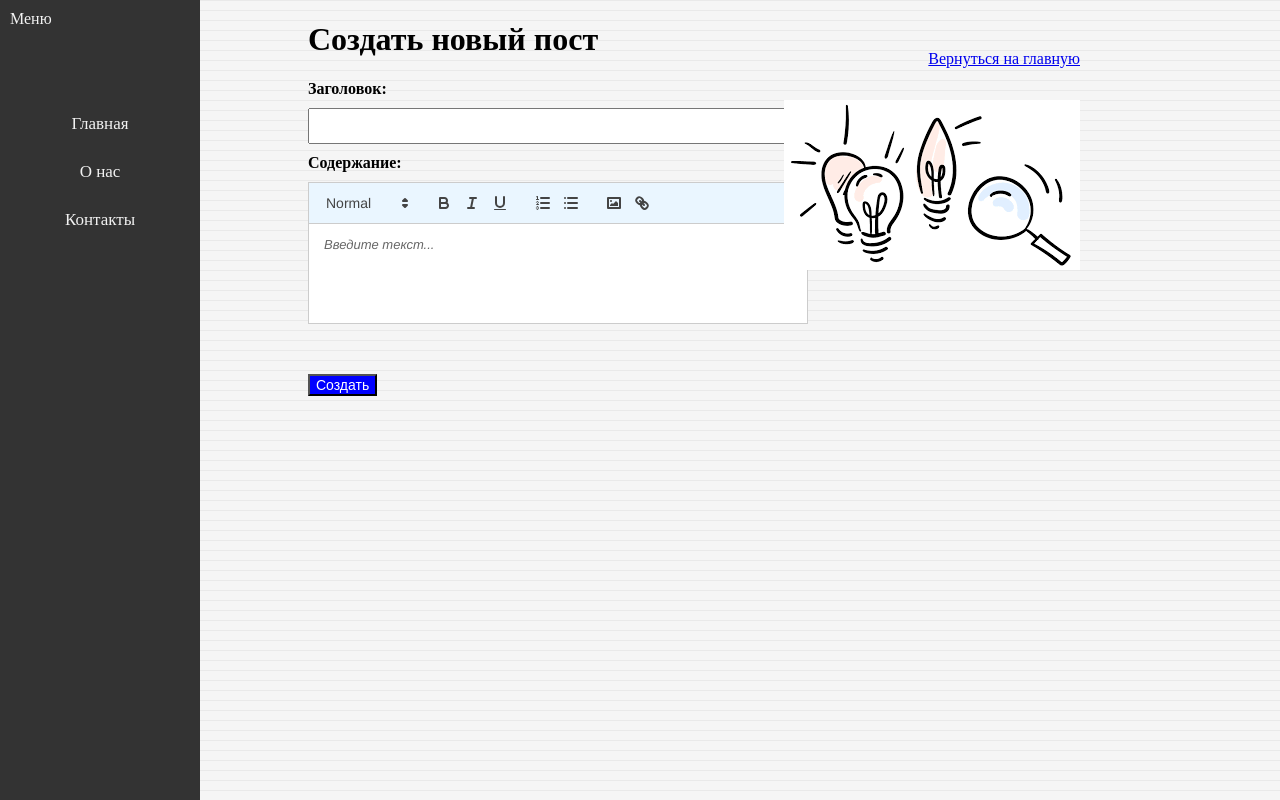
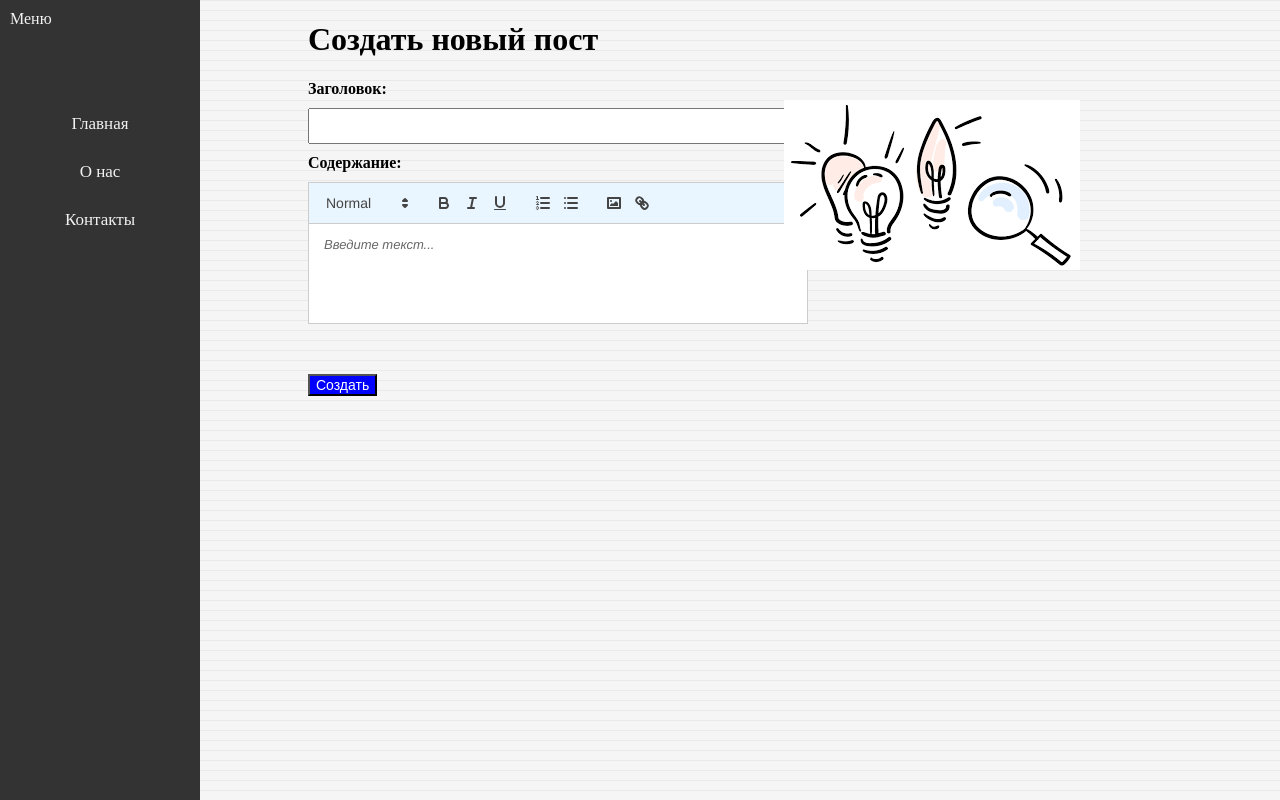
Before and after one commit to evgeniy-gordeev/myproject, a Django app: page /main/questions_add/post.html in a window 1280 px wide. Run offline with Django 3.2, Linux system fonts and the light colour scheme; some libraries are stand-ins or nearby versions.

Commit message:
LAST thing to do

```diff
--- a/templates/main/questions_add/post.html
+++ b/templates/main/questions_add/post.html
@@ -35,18 +35,6 @@
     <img src="../../static/images.png" alt="Вопрос" class="question-image" style="position: absolute; top: 100px; right: 200px; width: 296px; height: 170px; background: transparent;">
   </div>
 
-  {% comment %} Возврат на главную {% endcomment %}
-
-  <a href="{% url 'main' %}" class="return-link" style="position: absolute; top: 50px; right: 200px;" >Вернуться на главную</a>
-
-  <style>
-    .return-link {
-      position: fixed;
-      top: 10px;
-      right: 10px;
-    }
-  </style>
-
   {% comment %} Editor {% endcomment %}
 
   <script src="https://cdn.quilljs.com/1.3.6/quill.js"></script>
```
Also changed, not shown: static/question_detail.css (+12 -1 lines), templates/main/questions/question_detail.html (+1 -8 lines), db.sqlite3, static/images.png (added).
